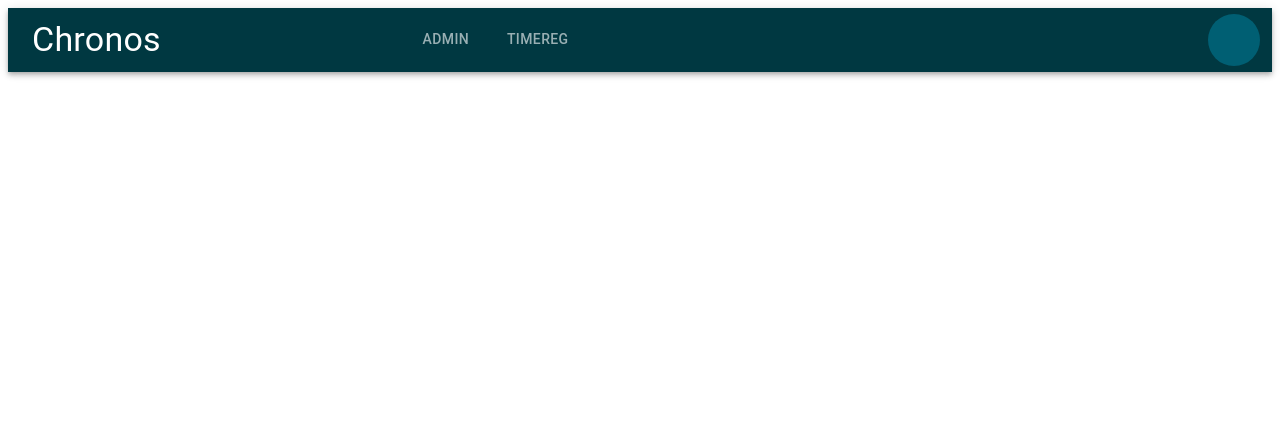
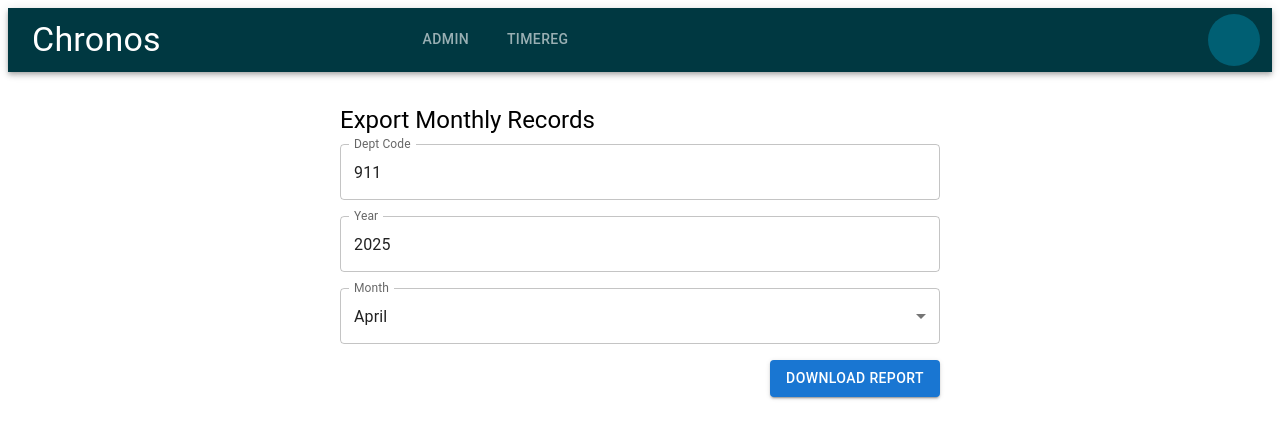
Before and after one commit to glacious83/chronos-ui, a React (Create React App) app: page /admin/report in a window 1280 px wide. Shown: the top 438 px of the page. Built offline with nearby package versions, Linux system fonts and the light colour scheme; some icons are missing.

Commit message:
ReportsForm.js

```diff
--- a/package.json
+++ b/package.json
@@ -12,11 +12,13 @@
     "@testing-library/react": "^16.3.0",
     "@testing-library/user-event": "^13.5.0",
     "axios": "^1.8.4",
+    "file-saver": "^2.0.5",
     "react": "^19.1.0",
     "react-dom": "^19.1.0",
     "react-router-dom": "^7.5.0",
     "react-scripts": "5.0.1",
-    "web-vitals": "^2.1.4"
+    "web-vitals": "^2.1.4",
+    "xlsx": "^0.18.5"
   },
   "scripts": {
     "start": "react-scripts start",
--- a/src/App.js
+++ b/src/App.js
@@ -7,6 +7,7 @@ import HomePage from './pages/HomePage';
 import AdminPage from './pages/AdminPage';
 import ImporterPage from "./pages/ImporterPage";
 import TimeRegPage from "./pages/TimeRegPage";
+import ReportsForm from "./components/ReportsForm";
 // import TimeRegPage from './pages/TimeRegPage'; // Placeholder for now
 
 function App() {
@@ -19,6 +20,7 @@ function App() {
                 <Route path="/register" element={<RegisterPage />} />
                 <Route path="/admin" element={<AdminPage />} />
                 <Route path="/admin/import" element={<ImporterPage />} />
+                <Route path="/admin/report" element={<ReportsForm />} />
                 <Route path="/timereg" element={<TimeRegPage />} />
             </Routes>
         </Router>
--- a/src/components/AdminForm.js
+++ b/src/components/AdminForm.js
@@ -11,6 +11,7 @@ import CalendarTodayIcon from '@mui/icons-material/CalendarToday';
 import DashboardIcon from '@mui/icons-material/Dashboard';
 import BusinessIcon from '@mui/icons-material/Business';
 import ImportExportIcon from '@mui/icons-material/ImportExport';
+import AssessmentIcon   from '@mui/icons-material/Assessment';
 import '../styles/Admin.css';
 
 const menuItems = [
@@ -24,6 +25,7 @@ const menuItems = [
     {text: 'Contracts', icon: <WorkIcon/>, errorKey: 'contractError', subItems: []},
     {text: 'Companies', icon: <BusinessIcon/>, errorKey: 'companyError', subItems: []},
     {text: 'Importer', icon: <ImportExportIcon/>, errorKey: null, subItems: []},
+    {text: 'Reports', icon: <AssessmentIcon/>, errorKey: null, subItems: []},
 ];
 
 function AdminForm({errors, setSelectedMenu}) {
--- /dev/null
+++ b/src/components/ReportsForm.js
@@ -0,0 +1,187 @@
+// src/components/ReportsForm.js
+import React, { useState } from 'react';
+import {
+    Box,
+    Button,
+    FormControl,
+    InputLabel,
+    MenuItem,
+    Select,
+    TextField,
+    Typography,
+    Backdrop,
+    CircularProgress,
+    Snackbar,
+    Alert
+} from '@mui/material';
+import * as XLSX from 'xlsx';
+import { saveAs } from 'file-saver';
+import axiosInstance from '../services/axiosInstance';
+
+export default function ReportsForm() {
+    const [department, setDepartment] = useState('911');
+    const [year, setYear]           = useState(new Date().getFullYear());
+    const [month, setMonth]         = useState(new Date().getMonth() + 1);
+    const [loading, setLoading]     = useState(false);
+    const [snackbarOpen, setSnackbarOpen] = useState(false);
+    const [snackbarMessage, setSnackbarMessage] = useState('');
+    const [snackbarSeverity, setSnackbarSeverity] = useState('success');
+
+    const downloadReport = async () => {
+        setLoading(true);
+        try {
+            const { data } = await axiosInstance.get(
+                '/api/reports/monthly-records',
+                { params: { department, year, month } }
+            );
+
+            // transform data: replace LEAVE marker, then add empty placeholders
+            const transformed = data.map(item => {
+                const copy = { ...item };
+                if (copy.projectNumber === 'LEAVE') {
+                    copy.projectNumber = 'OOO';
+                    copy.projectName = 'Άδεια';
+                }
+                return copy;
+            });
+
+            // headers: inserted Contract, WO, Request Status before NBG It Unit
+            const headers = [
+                'Date', 'Vendor Name', 'Resource Surname', 'Resource Name',
+                'SAP#', 'Profile', 'Contract', 'WO', 'Request Status',
+                'NBG It Unit', 'NBG Requestor Name', 'Project #', 'Project Name', 'Actuals'
+            ];
+            const sheetData = [
+                headers,
+                ...transformed.map(row => [
+                    row.date,
+                    row.vendorName,
+                    row.resourceSurname,
+                    row.resourceName,
+                    row.sapNumber,
+                    row.profile,
+                    '',       // Contract
+                    '',       // WO
+                    '',       // Request Status
+                    row.nbgItUnit,
+                    row.nbgRequestorName,
+                    row.projectNumber,
+                    row.projectName,
+                    row.actuals
+                ])
+            ];
+
+            // create sheet
+            const ws = XLSX.utils.aoa_to_sheet(sheetData);
+
+            // auto-size columns
+            const colCount = headers.length;
+            const colWidths = Array(colCount).fill(0);
+            sheetData.forEach(row => {
+                row.forEach((val, idx) => {
+                    const len = val != null ? val.toString().length : 0;
+                    if (len > colWidths[idx]) colWidths[idx] = len;
+                });
+            });
+            ws['!cols'] = colWidths.map(w => ({ wch: w + 2 }));
+
+            // header styles: re-use original fills, add white for new columns
+            const fills = [
+                '00C05000', // A: Date
+                '00DDEBF7', // B: Vendor Name
+                '00FCD5B4', // C: Resource Surname
+                '00B7DEE8', // D: Resource Name
+                '00FFF2CC', // E: SAP#
+                '00FFFFFF', // F: Profile
+                '00FFFFFF', // G: Contract
+                '00FFFFFF', // H: WO
+                '00FFFFFF', // I: Request Status
+                '00C6E0B4', // J: NBG It Unit
+                '00FFF2CC', // K: NBG Requestor Name
+                '00D9D9D9', // L: Project #
+                '00FFFFFF', // M: Project Name
+                '00FFFFFF'  // N: Actuals
+            ];
+            headers.forEach((_, col) => {
+                const address = XLSX.utils.encode_cell({ r: 0, c: col });
+                if (!ws[address]) return;
+                ws[address].s = {
+                    fill: { patternType: 'solid', fgColor: { rgb: fills[col] } },
+                    font: { bold: true }
+                };
+            });
+
+            // workbook
+            const wb = XLSX.utils.book_new();
+            XLSX.utils.book_append_sheet(wb, ws, 'Report');
+            const wbout = XLSX.write(wb, { bookType: 'xlsx', type: 'array', cellStyles: true });
+            const filename = `report_${department}_${year}_${month}.xlsx`;
+            saveAs(new Blob([wbout], { type: 'application/octet-stream' }), filename);
+
+        } catch (err) {
+            setSnackbarMessage(err.response?.data?.message || err.message);
+            setSnackbarSeverity('error');
+            setSnackbarOpen(true);
+        } finally {
+            setLoading(false);
+        }
+    };
+
+    return (
+        <Box p={4} sx={{ maxWidth: 600, margin: '0 auto' }}>
+            <Typography variant="h5" gutterBottom>
+                Export Monthly Records
+            </Typography>
+            <Box sx={{ display: 'flex', flexDirection: 'column', gap: 2 }}>
+                <TextField
+                    label="Dept Code"
+                    value={department}
+                    onChange={e => setDepartment(e.target.value)}
+                />
+                <TextField
+                    label="Year"
+                    type="number"
+                    value={year}
+                    onChange={e => setYear(+e.target.value)}
+                    InputProps={{ inputProps: { min: 2000, max: 2100 } }}
+                />
+                <FormControl>
+                    <InputLabel>Month</InputLabel>
+                    <Select
+                        value={month}
+                        label="Month"
+                        onChange={e => setMonth(+e.target.value)}
+                    >
+                        {[...Array(12)].map((_, i) => (
+                            <MenuItem key={i+1} value={i+1}>
+                                {new Date(0, i).toLocaleString('default', { month: 'long' })}
+                            </MenuItem>
+                        ))}
+                    </Select>
+                </FormControl>
+                <Button
+                    variant="contained"
+                    onClick={downloadReport}
+                    sx={{ alignSelf: 'flex-end' }}
+                    disabled={loading}
+                >
+                    {loading ? 'Downloading…' : 'Download Report'}
+                </Button>
+            </Box>
+
+            <Backdrop open={loading} sx={{ zIndex: theme => theme.zIndex.drawer + 1 }}>
+                <CircularProgress color="inherit" />
+            </Backdrop>
+            <Snackbar
+                open={snackbarOpen}
+                autoHideDuration={6000}
+                onClose={() => setSnackbarOpen(false)}
+                anchorOrigin={{ vertical: 'bottom', horizontal: 'right' }}
+            >
+                <Alert onClose={() => setSnackbarOpen(false)} severity={snackbarSeverity} sx={{ width: '100%' }}>
+                    {snackbarMessage}
+                </Alert>
+            </Snackbar>
+        </Box>
+    );
+}
--- a/src/pages/AdminPage.js
+++ b/src/pages/AdminPage.js
@@ -15,6 +15,7 @@ import ContractsPage from "./ContractsPage";
 import CompaniesPage from "./CompaniesPage";
 import RatesPage from "./RatesPage";
 import HolidaysPage from "./HolidaysPage";
+import ReportsForm from "../components/ReportsForm";
 
 function AdminPage() {
     const [errors, setErrors] = useState({});
@@ -84,6 +85,7 @@ function AdminPage() {
                 }
                 {selectedMenu === 'Leave Management' && <LeaveManagementPage/>}
                 {selectedMenu === 'Importer' && <ImporterPage/>}
+                {selectedMenu === 'Reports' && <ReportsForm/>}
                 {selectedMenu === 'Approve/Activate Users' && <ApprovalsPage/>}
                 {selectedMenu === 'Departments' && <DepartmentsPage refreshErrors={fetchErrors}/>}
                 {selectedMenu === 'Locations' && <LocationsPage refreshErrors={fetchErrors}/>}
```
Also changed, not shown: 1 other file (tests, documents, lock files or other folders).
